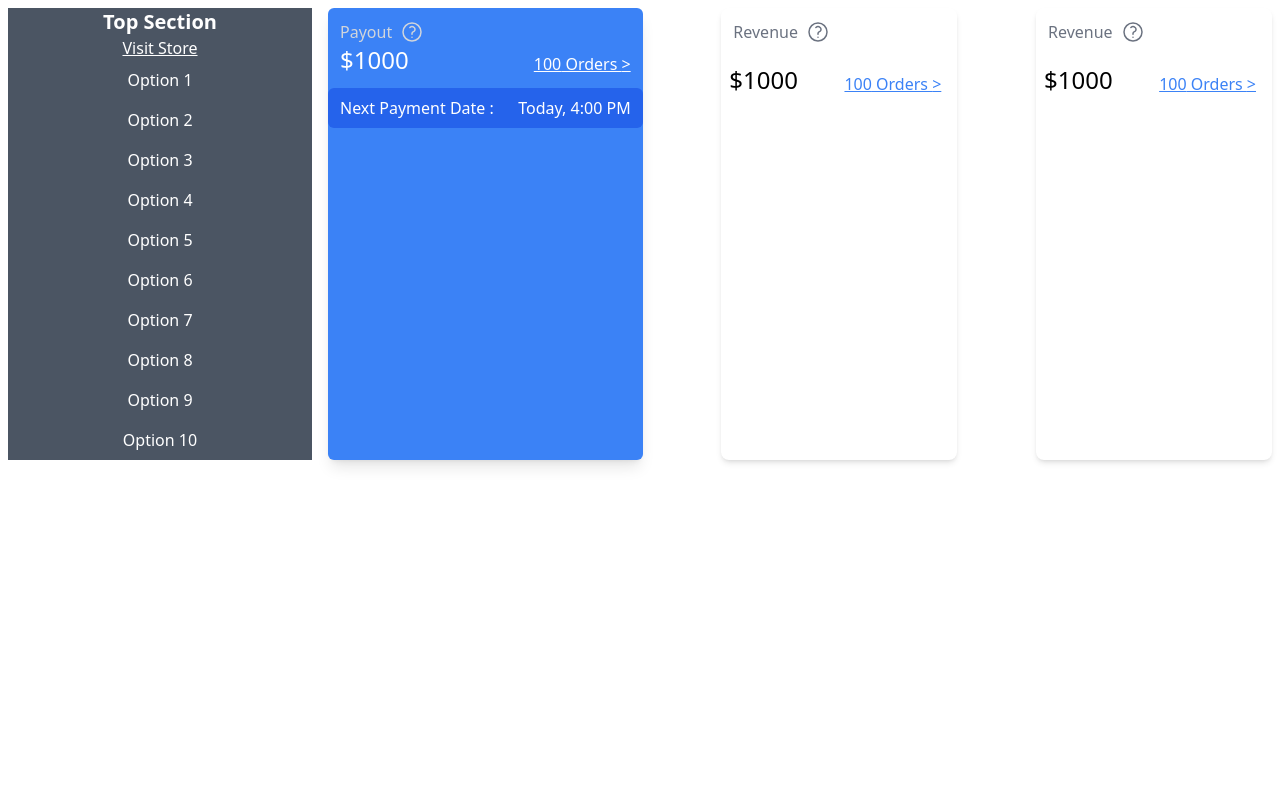
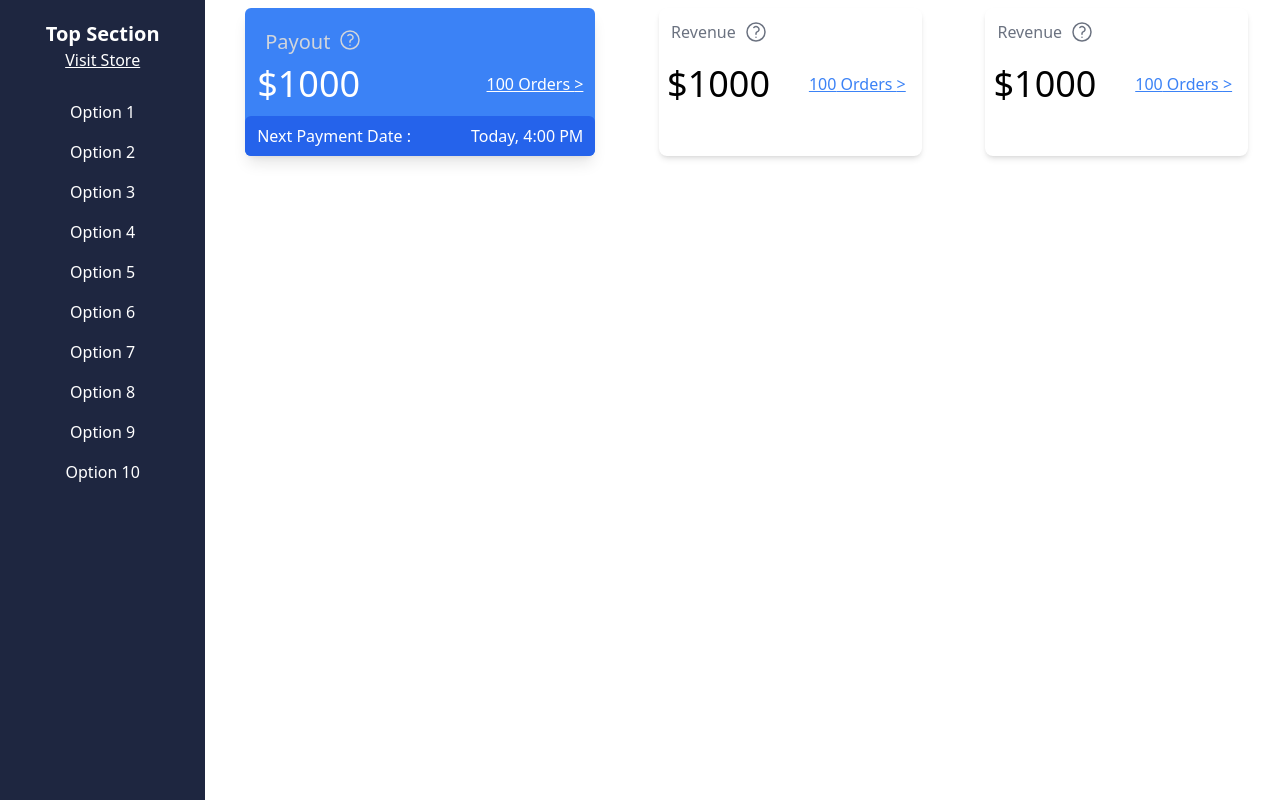
Before and after one commit to PawanKumar666/TailwindHeadstart, a React (Vite) app in the folder Tailwind-Practice/: page /shop in a window 1280 px wide. Built offline with nearby package versions, Linux system fonts and the light colour scheme.

Commit message:
Struct leftBar and Overview

```diff
--- a/Tailwind-Practice/src/components/Shop/LeftPanel/LeftPanel.jsx
+++ b/Tailwind-Practice/src/components/Shop/LeftPanel/LeftPanel.jsx
@@ -3,7 +3,7 @@ import OptionsBar from './OptionsBar'
 
 export default function LeftPanel() {
     return (
-        <div className='bg-gray-600 text-white text-center'>
+        <div className='bg-blue-900 text-white text-center h-screen'>
             <TopSection storeLink="https://www.google.com" />
             <OptionsBar />
         </div>
--- a/Tailwind-Practice/src/components/Shop/LeftPanel/TopSection.jsx
+++ b/Tailwind-Practice/src/components/Shop/LeftPanel/TopSection.jsx
@@ -1,6 +1,6 @@
 export default function TopSection({storeLink}) {
     return (
-        <div>
+        <div className="py-5">
             <h1 className="text-xl font-bold">Top Section</h1>
             <a className="underline" href={storeLink}>Visit Store</a>
         </div>
--- a/Tailwind-Practice/src/components/Shop/Overview/PayoutCard.jsx
+++ b/Tailwind-Practice/src/components/Shop/Overview/PayoutCard.jsx
@@ -2,15 +2,15 @@ export default function PayoutCard({title, hasWarning, amount, numOrders, redire
     return (
         <div className="bg-blue-500 rounded-md shadow-lg w-1/3">
             <div className="text-white p-3">
-                <div className="flex justify-left text-gray-300">
+                <div className="flex justify-left p-2 text-gray-300 text-xl">
                     <h1 className="pr-2">{title}</h1>
                     {hasWarning && <svg xmlns="http://www.w3.org/2000/svg" fill="none" viewBox="0 0 24 24" strokeWidth={1.5} stroke="currentColor" className="size-6">
-  <path strokeLinecap="round" strokeLinejoin="round" d="M9.879 7.519c1.171-1.025 3.071-1.025 4.242 0 1.172 1.025 1.172 2.687 0 3.712-.203.179-.43.326-.67.442-.745.361-1.45.999-1.45 1.827v.75M21 12a9 9 0 1 1-18 0 9 9 0 0 1 18 0Zm-9 5.25h.008v.008H12v-.008Z" />
-</svg>
-}
+                        <path strokeLinecap="round" strokeLinejoin="round" d="M9.879 7.519c1.171-1.025 3.071-1.025 4.242 0 1.172 1.025 1.172 2.687 0 3.712-.203.179-.43.326-.67.442-.745.361-1.45.999-1.45 1.827v.75M21 12a9 9 0 1 1-18 0 9 9 0 0 1 18 0Zm-9 5.25h.008v.008H12v-.008Z" />
+                        </svg>
+                        }
                 </div>
                 <div className="flex justify-between">
-                    <h1 className="pr-2 text-2xl">{amount}</h1>
+                    <h1 className="pr-2 text-4xl">{amount}</h1>
                     <a href={redirectToOrderLink} className="underline pt-2">{numOrders} Orders {">"}</a>
                 </div>
             </div>
--- a/Tailwind-Practice/src/components/Shop/Overview/RevenueCard.jsx
+++ b/Tailwind-Practice/src/components/Shop/Overview/RevenueCard.jsx
@@ -10,7 +10,7 @@ export default function RevenueCard({title, showWarning, amount, numOrders, redi
                 }
             </div>
             <div className="flex justify-between p-2">
-                <h1 className="pr-2 text-2xl">{amount}</h1>
+                <h1 className="pr-2 text-4xl">{amount}</h1>
                 <a className="pr-2 text-blue-500 underline pt-2" href={redirectToOrderLink}>{numOrders} Orders {">"}</a>
             </div>
         </div>
--- a/Tailwind-Practice/src/components/Shop/ShopHome.jsx
+++ b/Tailwind-Practice/src/components/Shop/ShopHome.jsx
@@ -4,11 +4,12 @@ import LeftPanel from './LeftPanel/LeftPanel';
 
 function ShopHome(){
     return (
-        <div className='grid grid-cols-8'>
-            <div className='p-2 col-span-2'>
+        <div className='grid grid-cols-12 h-screen'>
+            <div className='pr-2 col-span-2'>
                 <LeftPanel />
             </div>
-            <div className='flex justify-between p-2 col-span-6'>
+            <div className='p-2 col-span-10 flex flex-col'>
+                <div className='flex justify-around space-x-4'>
                     <PayoutCard
                         title="Payout"
                         hasWarning={true}
@@ -30,6 +31,7 @@ function ShopHome(){
                         redirectToOrderLink="https://www.google.com"/>
                 </div>
             </div>
+        </div>
     )
 }
 
--- a/Tailwind-Practice/tailwind.config.js
+++ b/Tailwind-Practice/tailwind.config.js
@@ -4,7 +4,11 @@ export default {
     "./src/**/*.{js,ts,jsx,tsx}",
   ],
   theme: {
-    extend: {},
+    extend: {
+      colors : {
+        'blue-900' : '#1e2640',
+      }
+    },
   },
   plugins: [],
 }
```
Also changed, not shown: 1 other file (tests, documents, lock files or other folders). Lines whose indentation alone changed are shown as unchanged.
